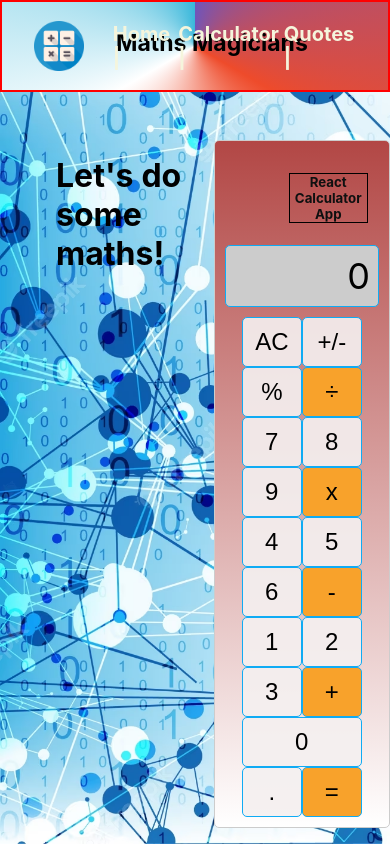
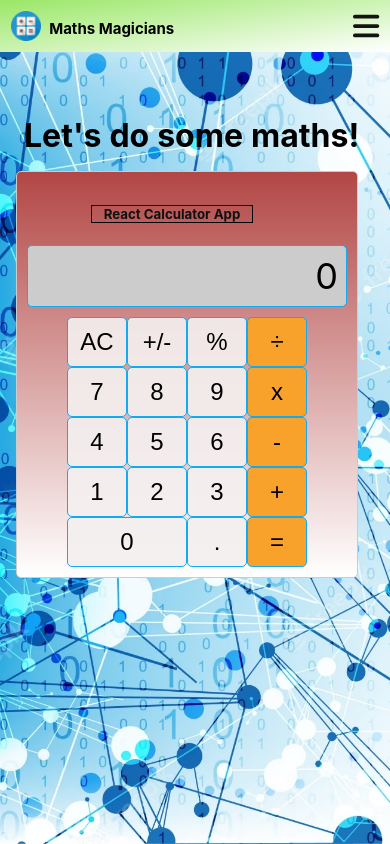
Before and after one commit to hydaline-code/React, a React (Create React App) app: page /calculator in a window 390 px wide. Built offline with nearby package versions, Linux system fonts and the light colour scheme.

Commit message:
Make the website responsive

```diff
--- a/src/components/Calculator.css
+++ b/src/components/Calculator.css
@@ -1,3 +1,4 @@
+
 
 body {
   background-image: url('../img/img.jpg');
@@ -22,7 +23,6 @@ h5 {
 header {
   display: flex;
   justify-content: space-between;
-  border: solid 2px red;
   background: conic-gradient(#7055ba, #ee4b2b,#ffffff, #38b7da);
   color: #fff;
   display: flex;
@@ -41,6 +41,10 @@ header .nav-menu {
 header .nav-menu li {
   margin-left: 0.3rem;
 
+}
+
+.menu {
+  display: none;
 }
 
 .logo {
@@ -100,6 +104,8 @@ header .nav-menu li {
   right: 10rem;
   font-style: italic;
 }
+
+
 
 .appquotes1 {
   text-align: center;
@@ -169,7 +175,7 @@ button.last {
 }
 
 .wide {
-  width: 120px; /* Width of a single column */
+  width: 120px;
 }
 
 button:hover {
@@ -224,3 +230,120 @@ h2 span:nth-child(3) {
 h2 span:nth-child(4) {
   animation-delay: 1.5s;
 }
+
+@media screen and (max-width: 767px) {
+
+  .menu {
+    display: block;
+    font-size: 30px;
+    color: rgb(20, 20, 19);
+  }
+
+.calculator-page {
+  display:  flex;
+  margin-top: 2rem;
+ flex-direction: column;
+
+}
+
+  .calculator {
+    max-width: 320px;
+    margin-left: 1rem;
+  }
+
+  .calculator-page h2 {
+
+     width: 95%;
+     margin-left: 1rem;
+   }
+
+   .calculator-page h2 span {
+     display: inline-block;
+     transform: translateY(100%);
+     opacity: 0;
+     margin-left: 0.5rem;
+     animation: word-fade-in 1.5s ease-out forwards;
+     font-size: 32px;
+   }
+
+   .homepage {
+    margin: 5rem auto;
+    width: auto;
+   }
+
+
+.homepage p {
+  font-size: 20px;
+}
+
+   header {
+    position: fixed;
+    padding: 0.7rem;
+    background-image: linear-gradient(to bottom right, rgb(154, 231, 103), white);
+  }
+
+   header .nav-menu {
+    display: none;
+   }
+
+
+.logo {
+  width: 30px;
+  height: 30px;
+  margin-left: 0rem;
+  display: flex;
+}
+
+.logo h4 {
+  margin: 0.5rem 0 1.5rem 0.5rem;
+  font-size: 15px;
+  color: black;
+  white-space: nowrap;
+}
+
+.appquotes1 {
+  width: auto;
+  margin-left: 0rem;
+  font-size: 22px;
+}
+
+.appquotes1 h3 {
+  font-size: 20px;
+  padding: 0.3rem;
+}
+
+header {
+  position: relative;
+}
+
+header .open {
+  position: absolute;
+   display: flex;
+   background: linear-gradient(to bottom right, rgb(209, 237, 85), white);
+   top: 2rem;
+   right: 0;
+   border-radius: 3px;
+   width: 100%;
+   margin-right: 0;
+}
+
+header .open li {
+ margin-left: 2rem;
+}
+
+header .open li a {
+  color: black;
+  font-size: 20px;
+
+}
+
+ header .open li:nth-child(2){
+   margin-right: 0.3rem;
+  }
+
+  header .open li:nth-child(3){
+   margin-right: 0.2rem;
+  }
+
+
+}
--- a/src/components/header.js
+++ b/src/components/header.js
@@ -1,17 +1,34 @@
-
-import React from 'react';
+import React, { useState } from 'react';
 import { Link } from 'react-router-dom';
+import { FontAwesomeIcon } from '@fortawesome/react-fontawesome';
+import { faBars } from '@fortawesome/free-solid-svg-icons';
 import logo from '../img/logo.png';
 
+
+
+
 function Header() {
+
+  const [isMenuOpen, setIsMenuOpen] = useState(false);
+
+  const handleMenuToggle = () => {
+    setIsMenuOpen(!isMenuOpen);
+  };
+
+
   return (
     <header className="header">
       <div className="logo">
         <img className='logo' src={logo} alt="Logo" />
         <h4>Maths  Magicians</h4>
+
+
       </div>
-      <nav >
-        <ul className="nav-menu">
+
+
+      <nav>
+
+        <ul className={isMenuOpen ? 'nav-menu open' : 'nav-menu'}>
           <li>
             <Link to="/">Home |</Link>
           </li>
@@ -21,7 +38,9 @@ function Header() {
           <li>
             <Link to="/quotes">Quotes |</Link>
           </li>
+
         </ul>
+        <FontAwesomeIcon icon={faBars} className="menu" onClick={handleMenuToggle}  />
       </nav>
     </header>
   );
```
Also changed, not shown: package.json (+7 -0 lines), src/components/Calculator.js (+33 -0 lines), 1 other file (tests, documents, lock files or other folders).
